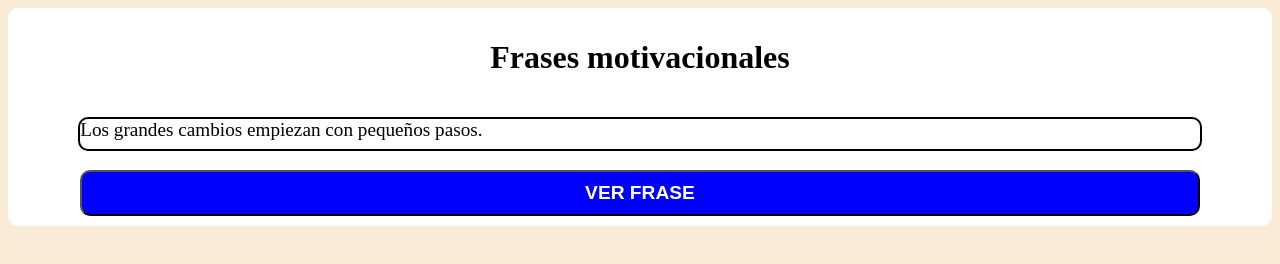
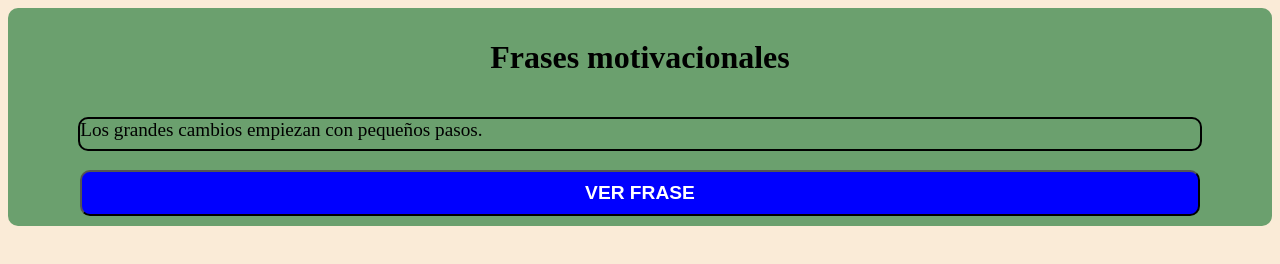
Before and after one commit to Slowre/Taller-Colaborativo-con-GitHub, a plain HTML site: page index.html in a window 1280 px wide. Both pictures are taken after a click on the button "VER FRASE". Drawn offline with Linux system fonts and the light colour scheme.

Commit message:
change color with new message

```diff
--- a/app.js
+++ b/app.js
@@ -6,6 +6,7 @@ const FRASES = ["Cree en ti y todo será posible.",
 
 const fraseDiv = document.getElementById('frase');
 const button = document.getElementById('cambiar-frase');
+const contenedor = document.getElementById('container');
 
 fraseDiv.innerText = FRASES[0];
 
@@ -20,7 +21,21 @@ const obtenerFraseAleatoria = (fraseActual) => {
 const cambiarFrase = () => {
   const nuevaFrase = obtenerFraseAleatoria(fraseDiv.innerText);
   fraseDiv.innerText = nuevaFrase;
+  changeColor()
 };
+
+function changeColor() {
+  const red = getRandomInt(256)
+  const green = getRandomInt(256)
+  const blue = getRandomInt(256)
+  const color = `rgb(${red} ${green} ${blue})`
+  contenedor.style.backgroundColor = color
+}
+
+function getRandomInt(max) {
+  return Math.floor(Math.random() * max);
+}
+
 
 button.addEventListener('click', cambiarFrase);
 
--- a/index.html
+++ b/index.html
@@ -10,7 +10,7 @@
 
 <body>
     <main>
-        <div class="container">
+        <div class="container" id="container">
 
             <h1>Frases motivacionales</h1>
             <p id="frase"></p>
```
